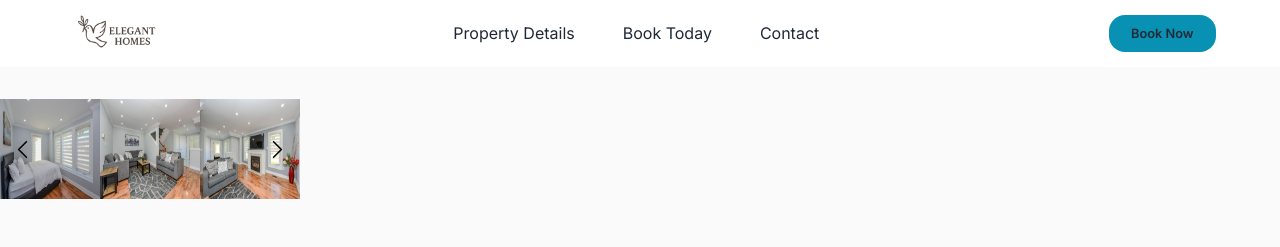
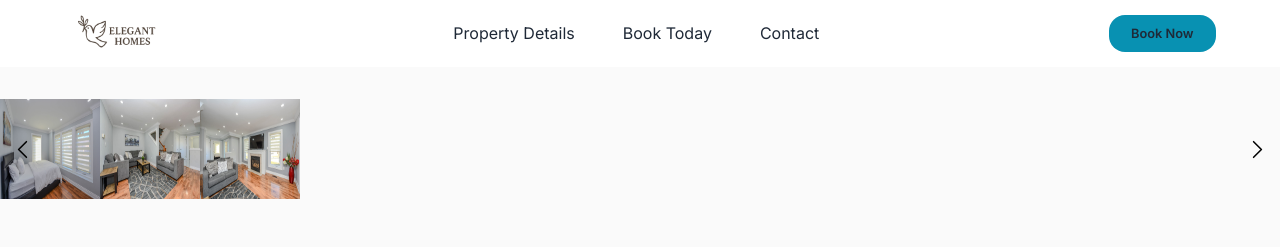
Before and after one commit to sakinbola/directBookingSite, a React (Vite) app: page / in a window 1280 px wide. Shown: the top 247 px of the page. Built offline with nearby package versions, Linux system fonts and the light colour scheme; a web font is replaced by a local one.

Commit message:
Arrow position changed visibility working changed

```diff
--- a/src/pages/hero.css
+++ b/src/pages/hero.css
@@ -15,10 +15,33 @@
     color:#1F2937;
 }
 
+.slideshow-container {
+    position:relative;
+    display:flex;
+}
+
+
 .property-slideshow {
     display:flex;
 
 }
+
+.slide {
+  transition: opacity 0.5s ease;
+}
+
+.visible {
+  display: block;
+  opacity: 1;
+}
+
+
+.hidden {
+    display:none;
+    opacity:0;
+}
+
+
 .slide img {
     width:100px;
     height:100px;
--- a/src/pages/hero.tsx
+++ b/src/pages/hero.tsx
@@ -49,9 +49,32 @@ function Hero () {
     // use state react for currentindex
 
     const [currentIndex,setCurrentIndex] = useState(1)
+    const maxIndex = heroData.options.length;
+    const visibleCount = 3
 
     const handleRightClick = () => {
-        setCurrentIndex(currentIndex + 1)
+
+        if ((currentIndex+1) > maxIndex-visibleCount){
+            setCurrentIndex(0)
+        }
+        else {
+            setCurrentIndex(currentIndex + 1)
+        }
+
+
+
+
+    }
+
+    const handleLeftClick = () => {
+
+        if ((currentIndex - 1) === 0) {
+
+        }
+        else {
+            setCurrentIndex(currentIndex - 1)
+        }
+
     }
 
 
@@ -59,8 +82,17 @@ function Hero () {
         <div className="hero-section">
 
             <div className="slideshow-container">
+
+
+            <button className="arrow-button-right" onClick={handleRightClick}>
+                <svg xmlns="http://www.w3.org/2000/svg" fill="none" viewBox="0 0 24 24" stroke-width="1.5" stroke="currentColor" className="arrow">
+                    <path stroke-linecap="round" stroke-linejoin="round" d="m8.25 4.5 7.5 7.5-7.5 7.5" />
+                </svg>
+            </button>
+
                 <div className="property-slideshow">
 
+                    {/* splice in future  */}
                     {heroData.options.map(({ title, source},index) => (
                         <PropertyPictures
                         key={`Image ${index+1}`}
@@ -68,10 +100,16 @@ function Hero () {
                         source={source}
                         currentIndex={currentIndex}
                         index={index}
-                        handleRightClick={handleRightClick}
+                        isVisible = {index>=currentIndex && index < currentIndex+visibleCount}
                         />
                     ))}
                 </div>
+
+            <button className="arrow-button-left" onClick={handleLeftClick}>
+                <svg xmlns="http://www.w3.org/2000/svg" fill="none" viewBox="0 0 24 24" stroke-width="1.5" stroke="currentColor" className="arrow">
+                <path stroke-linecap="round" stroke-linejoin="round" d="M15.75 19.5 8.25 12l7.5-7.5" />
+                </svg>
+            </button>
             </div>
 
 
@@ -111,62 +149,18 @@ type PropertyCard = {
     source:string;
     currentIndex:number;
     index:number;
-    handleRightClick:() => void;
+    isVisible:boolean;
+    // handleLeftClick:() => void;
 };
 
-const PropertyPictures = ({title,source,currentIndex,index,handleRightClick}:PropertyCard) => {
+const PropertyPictures = ({title,source,isVisible}:PropertyCard) => {
 
     // css transition instead of display none later
-    if (index===currentIndex+2) {
         return (
-        <div className="slide" style={{ position: "relative" }}>
+        <div className= {`slide ${isVisible ? "visible" : "hidden"}`} style={{ position: "relative" }}>
             <img src={source} alt={title} id={title} />
+        </div>
 
-            <button className="arrow-button-right" onClick={handleRightClick}>
-                <svg xmlns="http://www.w3.org/2000/svg" fill="none" viewBox="0 0 24 24" stroke-width="1.5" stroke="currentColor" className="arrow">
-                    <path stroke-linecap="round" stroke-linejoin="round" d="m8.25 4.5 7.5 7.5-7.5 7.5" />
-                </svg>
-            </button>
-        </div>
-    )
+        )
 
     }
-
-    else if (index===currentIndex) {
-        return (
-        <div className="slide" style={{ position: "relative" }}>
-            <img src={source} alt={title} id={title} />
-
-            <button className="arrow-button-left">
-                <svg xmlns="http://www.w3.org/2000/svg" fill="none" viewBox="0 0 24 24" stroke-width="1.5" stroke="currentColor" className="arrow">
-                <path stroke-linecap="round" stroke-linejoin="round" d="M15.75 19.5 8.25 12l7.5-7.5" />
-                </svg>
-            </button>
-        </div>
-    )
-
-}
-
-    else if (index===currentIndex+1) {
-        return (
-        <div className="slide" style={{ position: "relative" }}>
-            <img src={source} alt={title} id={title} />
-
-        </div>
-    )
-
-
-
-    }
-
-    // change class name className =
-    else {
-        return (
-        <div style={{display:"none"}} className="slide">
-            <img src={source} alt={title} id={title}/>
-        </div>
-    )
-    }
-
-
-}
```
